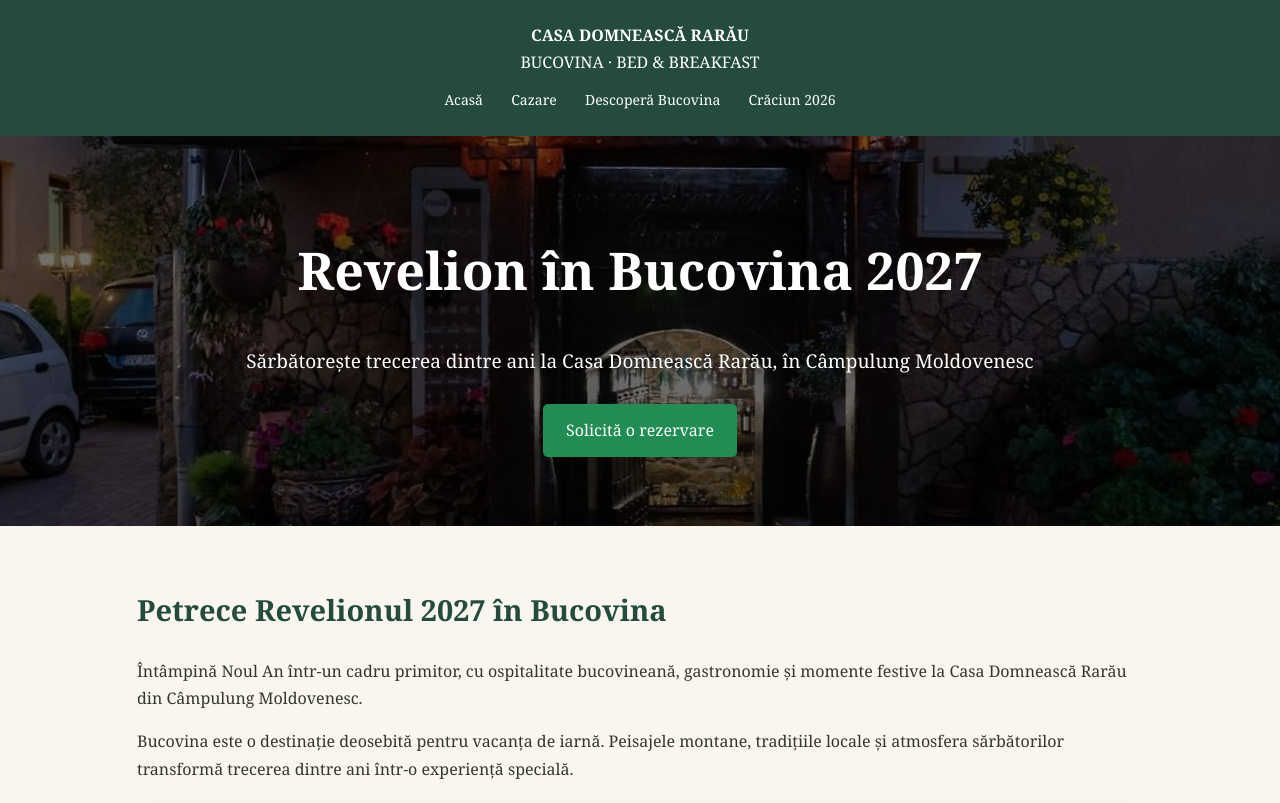
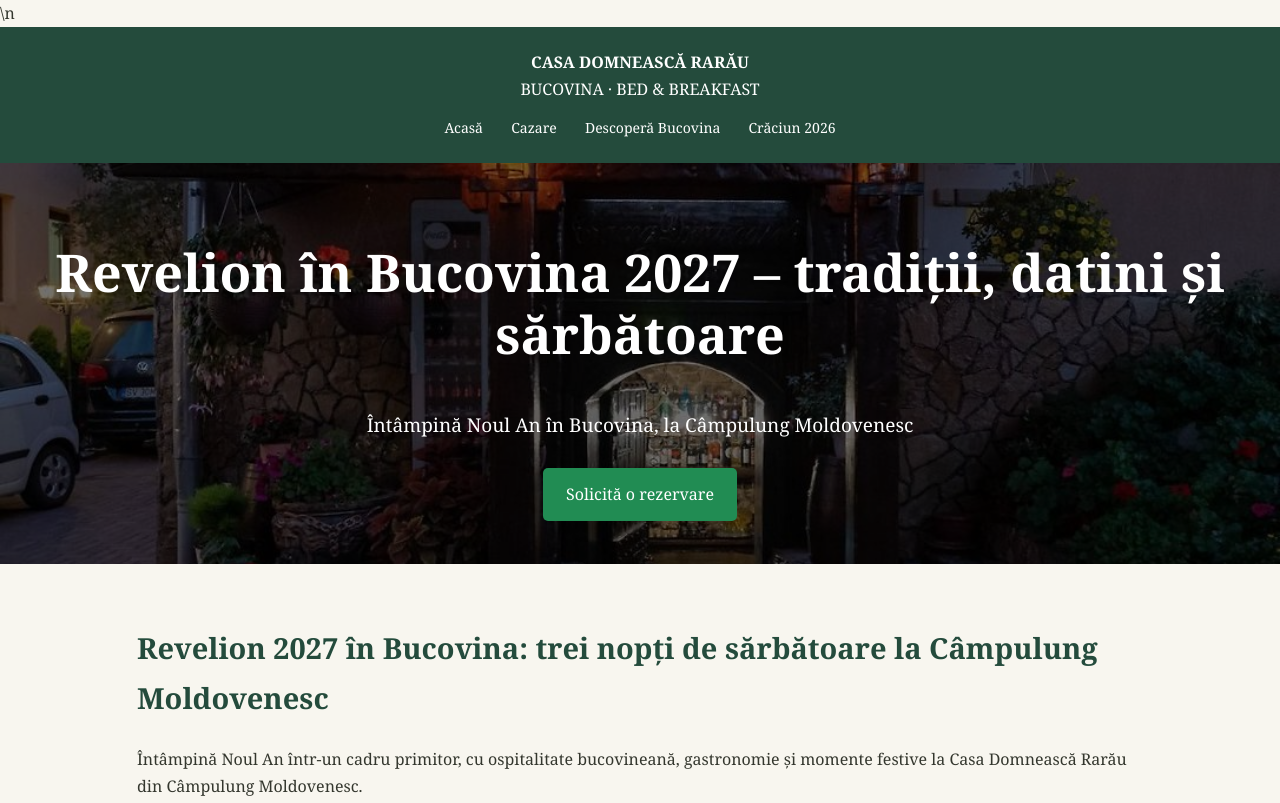
Before and after one commit to casadomneascararau-create/casa-domneasca-rarau-site, a plain HTML site: page revelion-in-bucovina-2027.html in a window 1280 px wide. Shown: the top 803 px of the page. Drawn offline with Linux system fonts and the light colour scheme.

Commit message:
SEO: expand New Year traditions and local customs guide

```diff
--- a/revelion-in-bucovina-2027.html
+++ b/revelion-in-bucovina-2027.html
@@ -4,16 +4,16 @@
 <meta charset="UTF-8">
 <meta name="viewport" content="width=device-width, initial-scale=1">
 
-<title>Revelion în Bucovina 2027 – Ofertă cazare | Casa Domnească Rarău</title>
+<title>Revelion în Bucovina 2027: tradiții, obiceiuri și ofertă | Casa Domnească Rarău</title>
 
-<meta name="description" content="Revelion 2027 în Bucovina la Casa Domnească Rarău, Câmpulung Moldovenesc. 3 nopți de cazare, mese festive și tradiții bucovinene. Descoperă oferta și rezervă direct!">
+<meta name="description" content="Revelion 2027 în Bucovina la Câmpulung Moldovenesc: 3 nopți, mese festive, DJ și tradiții de Anul Nou. Descoperă oferta Casa Domnească Rarău și rezervă direct.">
 <meta name="robots" content="index,follow,max-image-preview:large">
 <link rel="canonical" href="https://casadomneascararau.ro/revelion-in-bucovina-2027">
 
 <meta property="og:type" content="website">
 <meta property="og:locale" content="ro_RO">
-<meta property="og:title" content="Revelion 2027 în Bucovina – Casa Domnească Rarău">
-<meta property="og:description" content="Descoperă oferta de Revelion 2027 la Câmpulung Moldovenesc. 3 nopți de cazare și experiențe festive în Bucovina.">
+<meta property="og:title" content="Revelion în Bucovina 2027: tradiții și obiceiuri – Casa Domnească Rarău">
+<meta property="og:description" content="Petrece trecerea dintre ani în Bucovina, cu mese festive, muzică și acces la datinile de Anul Nou din județul Suceava.">
 <meta property="og:url" content="https://casadomneascararau.ro/revelion-in-bucovina-2027">
 
 <meta property="og:image" content="https://casadomneascararau.ro/imagini/foto-002.jpg">
@@ -81,7 +81,7 @@ footer a{color:white}
   ]
 }
 </script>
-</head>
+<script type="application/ld+json">{"@context":"https://schema.org","@type":"FAQPage","mainEntity":[{"@type":"Question","name":"Ce tradiții de Anul Nou pot vedea în Bucovina?","acceptedAnswer":{"@type":"Answer","text":"Plugușorul, Capra, Ursul, Căiuții și Malanca sunt printre cele mai cunoscute obiceiuri de iarnă."}},{"@type":"Question","name":"Unde sunt paradele de Anul Nou în județul Suceava?","acceptedAnswer":{"@type":"Answer","text":"Calendarul județean pentru 31 decembrie 2026 include manifestări la Vicovu de Sus, Vama și Arbore. Verifică programul final la organizatori."}},{"@type":"Question","name":"Unde mă pot caza pentru Revelion în Bucovina?","acceptedAnswer":{"@type":"Answer","text":"Casa Domnească Rarău este o pensiune de 3 stele din Câmpulung Moldovenesc, cu 7 camere și pachet de Revelion 2027."}}]}</script>\n</head>
 
 <body>
 
@@ -98,8 +98,8 @@ footer a{color:white}
 
 <section class="hero">
 <div>
-<h1>Revelion în Bucovina 2027</h1>
-<p>Sărbătorește trecerea dintre ani la Casa Domnească Rarău, în Câmpulung Moldovenesc</p>
+<h1>Revelion în Bucovina 2027 – tradiții, datini și sărbătoare</h1>
+<p>Întâmpină Noul An în Bucovina, la Câmpulung Moldovenesc</p>
 <a class="button whatsapp" href="https://wa.me/40787445908">Solicită o rezervare</a>
 </div>
 </section>
@@ -107,7 +107,7 @@ footer a{color:white}
 <main class="container">
 
 <section>
-<h2>Petrece Revelionul 2027 în Bucovina</h2>
+<h2>Revelion 2027 în Bucovina: trei nopți de sărbătoare la Câmpulung Moldovenesc</h2>
 
 <p>
 Întâmpină Noul An într-un cadru primitor, cu ospitalitate bucovineană, gastronomie și momente festive la Casa Domnească Rarău din Câmpulung Moldovenesc.
@@ -141,7 +141,7 @@ Solicită oferta de Revelion
 </section>
 
 <section>
-<h2>Ce include pachetul de Revelion?</h2>
+<h2>Ce include oferta de Revelion 2027?</h2>
 <ul>
 <li>3 nopți de cazare la Casa Domnească Rarău;</li>
 <li>Mese festive;</li>
```
